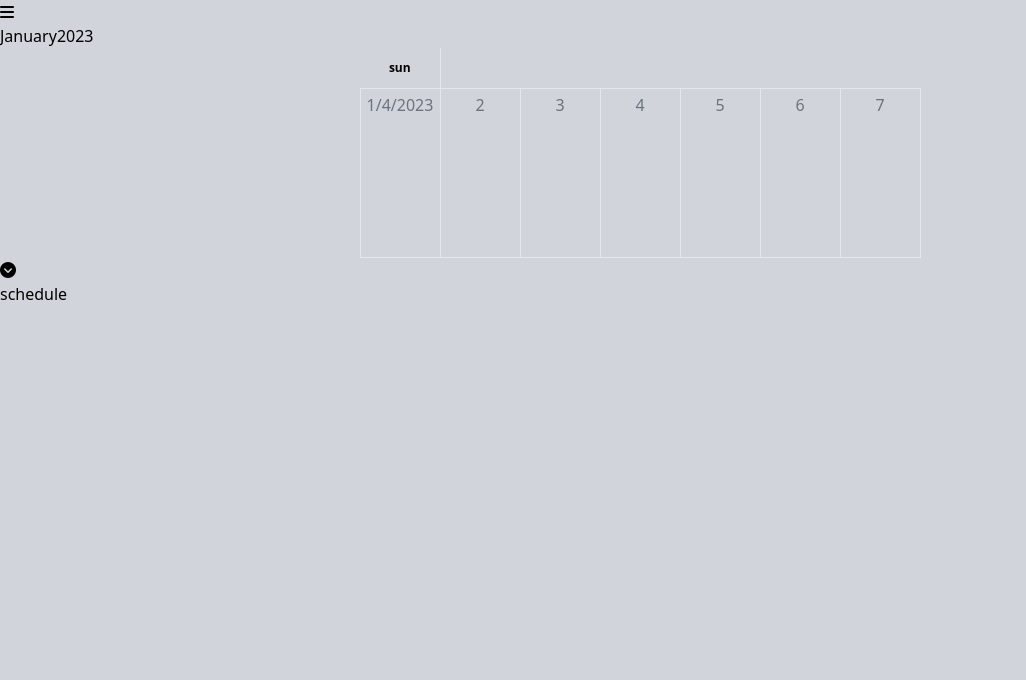
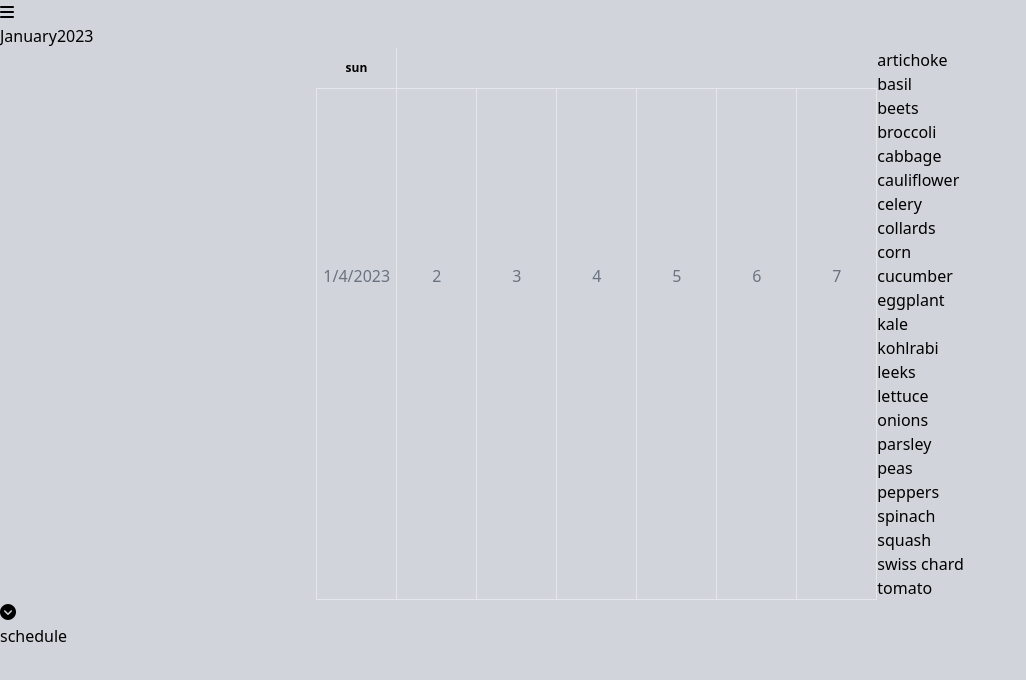
Before and after one commit to MicahBear/Thumb, a React (Vite) app: page /dashboard in a window 1280 px wide. Shown: the top 680 px of the page, without its empty margins (0-1026 px from the left). Built offline with nearby package versions, Linux system fonts and the light colour scheme.

Commit message:
fetch data from json file and render, no styling

```diff
--- a/public/db.json
+++ b/public/db.json
@@ -1,5 +1,4 @@
-{
-  "vegetables": [
+[
   {
     "id": 1,
     "title": "artichoke",
@@ -138,4 +137,3 @@
     "seed": 7
   }
 ]
-}
--- a/src/components/Veggie.jsx
+++ b/src/components/Veggie.jsx
@@ -1,15 +1,41 @@
 import { useEffect, useState } from "react";
+function Veggie() {
+  //   const [plant, setData] = useState();
+  //   const { plantId } = useParams()
 
-function Veggie() {
-  const [data, setData] = useState([]);
+  //   useEffect(() => {
+  //     fetch("/db.json")
+  //       .then((response) => response.json())
+  //       .then((plant) => setData(plant));
+  //   }, []);
 
+  const [plant, setPlant] = useState([]);
+  const getData = () => {
+    fetch("db.json", {
+      headers: {
+        "Content-Type": "application/json",
+        Accept: "application/json",
+      },
+    })
+      .then((response) => {
+        console.log(response);
+        return response.json();
+      })
+      .then((info) => {
+        console.log(info, "info");
+        setPlant(info);
+      });
+  };
   useEffect(() => {
-    fetch("/db.json")
-      .then((response) => response.json())
-      .then((data) => setData(data));
+    getData();
   }, []);
-
-  console.log({ data });
+  return (
+    <div className="">
+      {plant &&
+        plant.length > 0 &&
+        plant.map((item) => <p key={item.id}>{item.title}</p>)}
+    </div>
+  );
 }
 
 export default Veggie;
```
Lines whose indentation alone changed are shown as unchanged.
